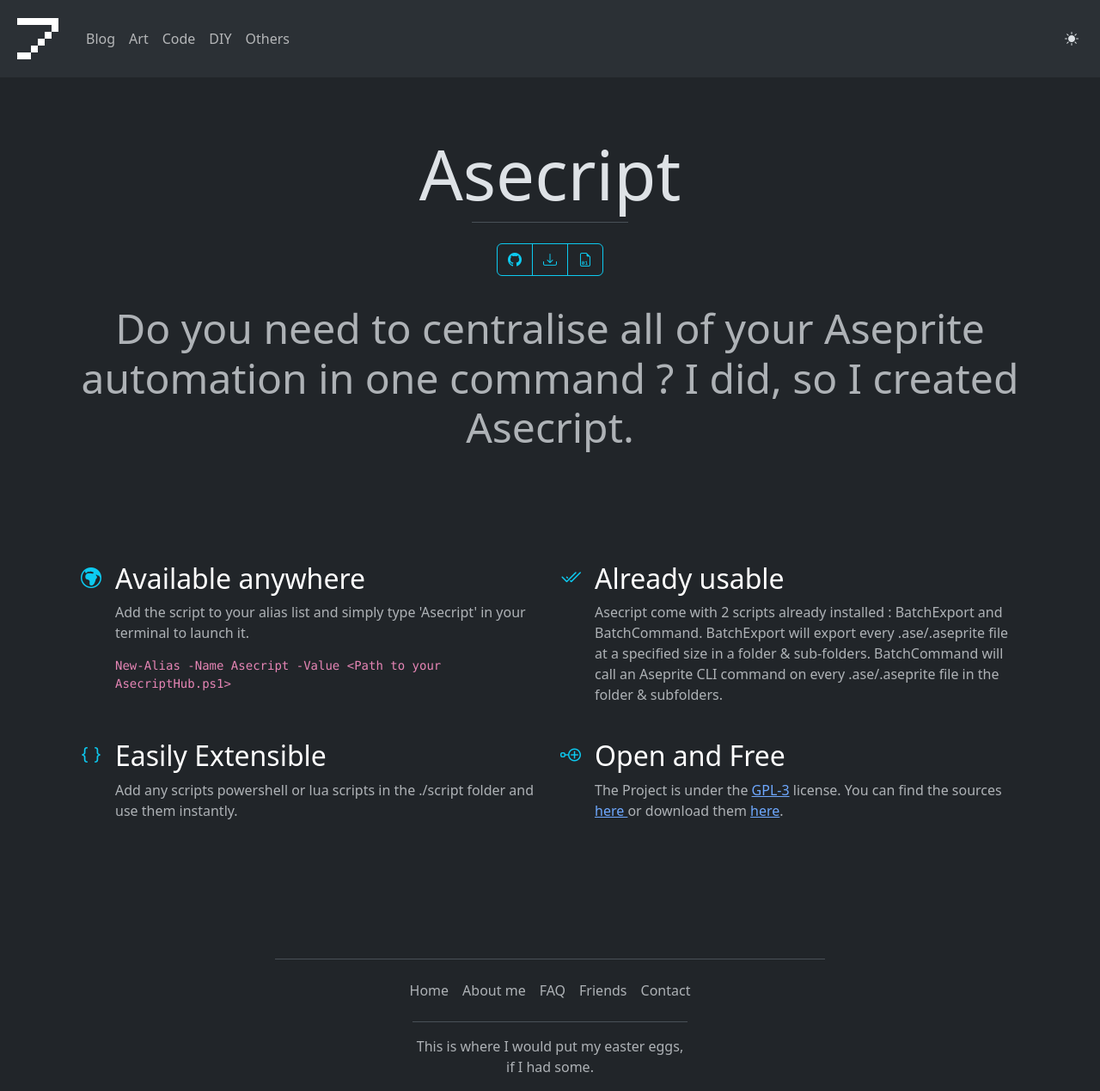
After one commit to BlessedSleepSeeker/blessedsleepseeker.com, a Django app: template cgonline/dev/templates/dev/projects/asecript.html in a window 1280 px wide. The commit adds this page. Shown: the whole page at 86% size. Run offline with Django 4.2, Linux system fonts and the light colour scheme; the template is opened without the code that fills it, so the values that code supplies are empty.

Commit message:
Added asecript template page

```diff
--- a/cgonline/dev/models.py
+++ b/cgonline/dev/models.py
@@ -30,7 +30,8 @@ class Project(models.Model):
 
     active_developpement = models.BooleanField(default=False)
 
-    source = models.FileField(upload_to="upload/dev/sources/")
+    release = models.FileField(upload_to="upload/dev/releases/", blank=True)
+    source = models.FileField(upload_to="upload/dev/sources/", blank=True)
 
     def should_display(self):
         return True if self.visible_starting <= timezone.now() else False
--- /dev/null
+++ b/cgonline/dev/templates/dev/projects/asecript.html
@@ -0,0 +1,89 @@
+{% extends 'base.html' %}
+{% load i18n %}
+{% load static %}
+{% block title %}
+{% translate "Asecript - Dev" %}
+{% endblock title %}
+{% block content %}
+<div class="cover-container d-flex p-3 mx-auto flex-column text-center justify-content-center">
+    <main class="px-3">
+        <h1 class="display-1">{% translate "Asecript"%}</h1>
+        <div class="d-flex justify-content-center">
+            <div class="pt-4 border-top w-15">
+                <div class="btn-group" role="group">
+                    <a href="https://github.com/Camille-Gouneau/AsecriptHub" data-bs-toggle="tooltip" data-bs-placement="top" data-bs-title="{% translate 'Github' %}" class="btn btn-outline-info"><i class="bi bi-github"></i></a>
+                    <a href="{{ project.release.url }}" download="AsecriptHub.zip" data-bs-toggle="tooltip" data-bs-placement="top" data-bs-title="{% translate 'Release' %}" class="btn btn-outline-info"><i class="bi bi-download"></i></a>
+                    <a href="{{ project.source.url }}" download="AsecriptSource.zip" data-bs-toggle="tooltip" data-bs-placement="top" data-bs-title="{% translate 'Source' %}" class="btn btn-outline-info"><i class="bi bi-file-earmark-binary"></i></a>
+                </div>
+            </div>
+        </div>
+    </main>
+</div>
+<div class="container py-3">
+    <p class="text-justify display-5 text-muted text-center">
+        {% translate "Do you need to centralise all of your Aseprite automation in one command ? I did, so I created Asecript." %}
+    </p>
+</div>
+<div class="container px-4 py-5">
+    <div class="row g-4 py-5 row-cols-1 row-cols-lg-2">
+        <div class="col d-flex align-items-start">
+            <div class="text-body-emphasis d-inline-flex align-items-center justify-content-center fs-4 flex-shrink-0 me-3">
+                <i class="bi bi-globe-europe-africa text-info"></i>
+            </div>
+            <div>
+                <h3 class="text-body-emphasis fs-2">
+                    {% translate "Available anywhere" %}
+                </h3>
+                <p class="text-muted">
+                    {% translate "Add the script to your alias list and simply type 'Asecript' in your terminal to launch it." %}
+                </p>
+                <code class="">
+                    <div>New-Alias -Name Asecript -Value &lt;Path to your AsecriptHub.ps1&gt;</div>
+                </code>
+            </div>
+        </div>
+        <div class="col d-flex align-items-start">
+            <div class="text-body-emphasis d-inline-flex align-items-center justify-content-center fs-4 flex-shrink-0 me-3">
+                <i class="bi bi-check2-all text-info"></i>
+            </div>
+            <div>
+                <h3 class="text-muted text-body-emphasis fs-2">
+                    {% translate "Already usable" %}
+                </h3>
+                <p class="text-muted">
+                    {% translate "Asecript come with 2 scripts already installed : BatchExport and BatchCommand. BatchExport will export every .ase/.aseprite file at a specified size in a folder & sub-folders. BatchCommand will call an Aseprite CLI command on every .ase/.aseprite file in the folder & subfolders." %}
+                </p>
+            </div>
+        </div>
+        <div class="col d-flex align-items-start">
+            <div class="text-body-emphasis d-inline-flex align-items-center justify-content-center fs-4 flex-shrink-0 me-3">
+                <i class="bi bi-braces text-info"></i>
+            </div>
+            <div>
+                <h3 class="text-body-emphasis fs-2">
+                    {% translate "Easily Extensible" %}
+                </h3>
+                <p class="text-muted">
+                    {% translate "Add any scripts powershell or lua scripts in the ./script folder and use them instantly." %}
+                </p>
+            </div>
+        </div>
+        <div class="col d-flex align-items-start">
+            <div class="text-body-emphasis d-inline-flex align-items-center justify-content-center fs-4 flex-shrink-0 me-3">
+                <i class="bi bi-node-plus text-info"></i>
+            </div>
+            <div>
+                <h3 class="text-muted text-body-emphasis fs-2">
+                    {% translate "Open and Free" %}
+                </h3>
+                <p class="text-muted">
+                    {% translate "The Project is under the " %}<a href="https://github.com/Camille-Gouneau/AsecriptHub/blob/main/LICENSE">GPL-3</a>{% translate " license." %}
+                    {% translate "You can find the sources " %}<a href="https://github.com/Camille-Gouneau/AsecriptHub">{% translate "here " %}</a>{% translate "or download them " %}<a href="{{ project.source.url }}" download="AsecriptSource.zip" >{% translate "here" %}</a>.
+                </p>
+            </div>
+        </div>
+
+    </div>
+</div>
+
+{% endblock content %}
--- a/cgonline/special/templates/special/sci-bi.html
+++ b/cgonline/special/templates/special/sci-bi.html
@@ -2,7 +2,7 @@
 {% load i18n %}
 {% load static %}
 {% block title %}
-{% translate "Specials Projects" %}
+{% translate "Sci-Bi - Specials Projects" %}
 {% endblock title %}
 {% block content %}
 <div class="cover-container d-flex p-3 mx-auto flex-column text-center justify-content-center">
```
Also changed, not shown: cgonline/dev/views.py (+5 -5 lines), cgonline/dev/migrations/0007_project_release_alter_project_source.py (added).
